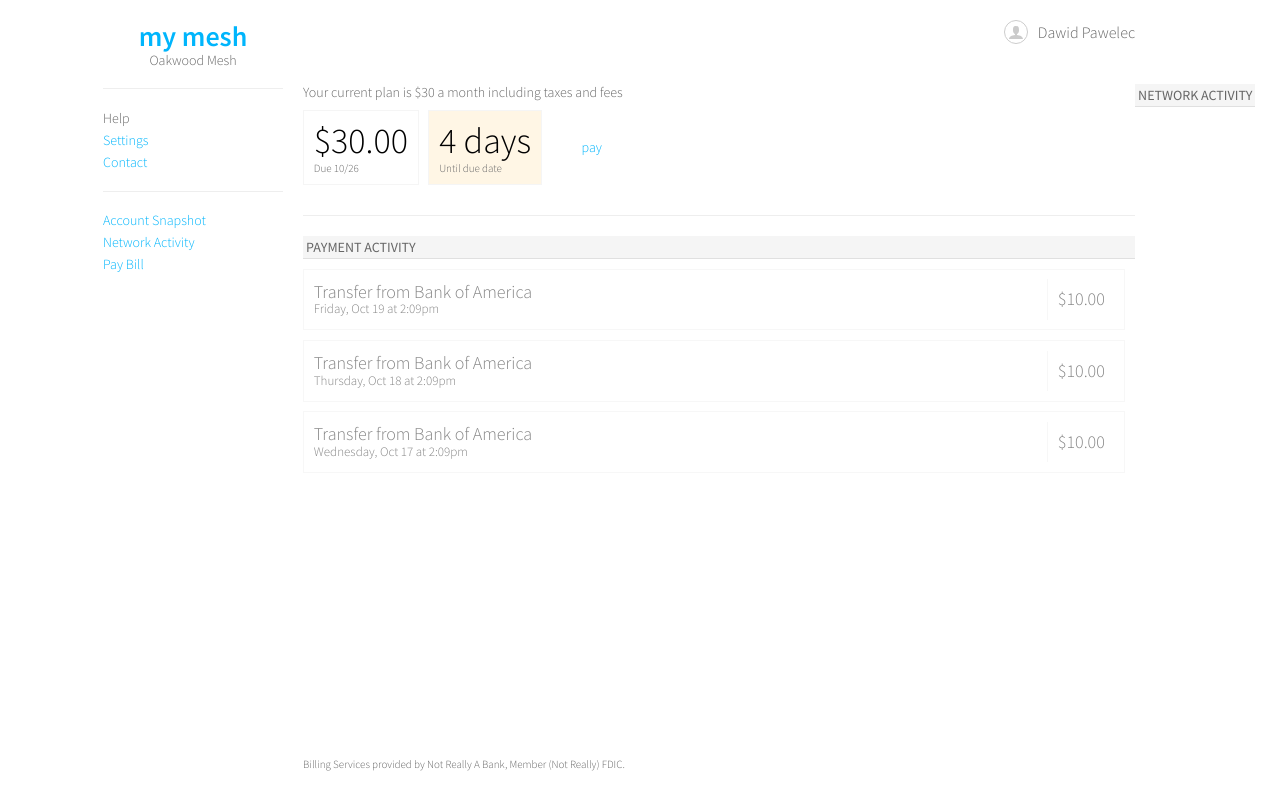
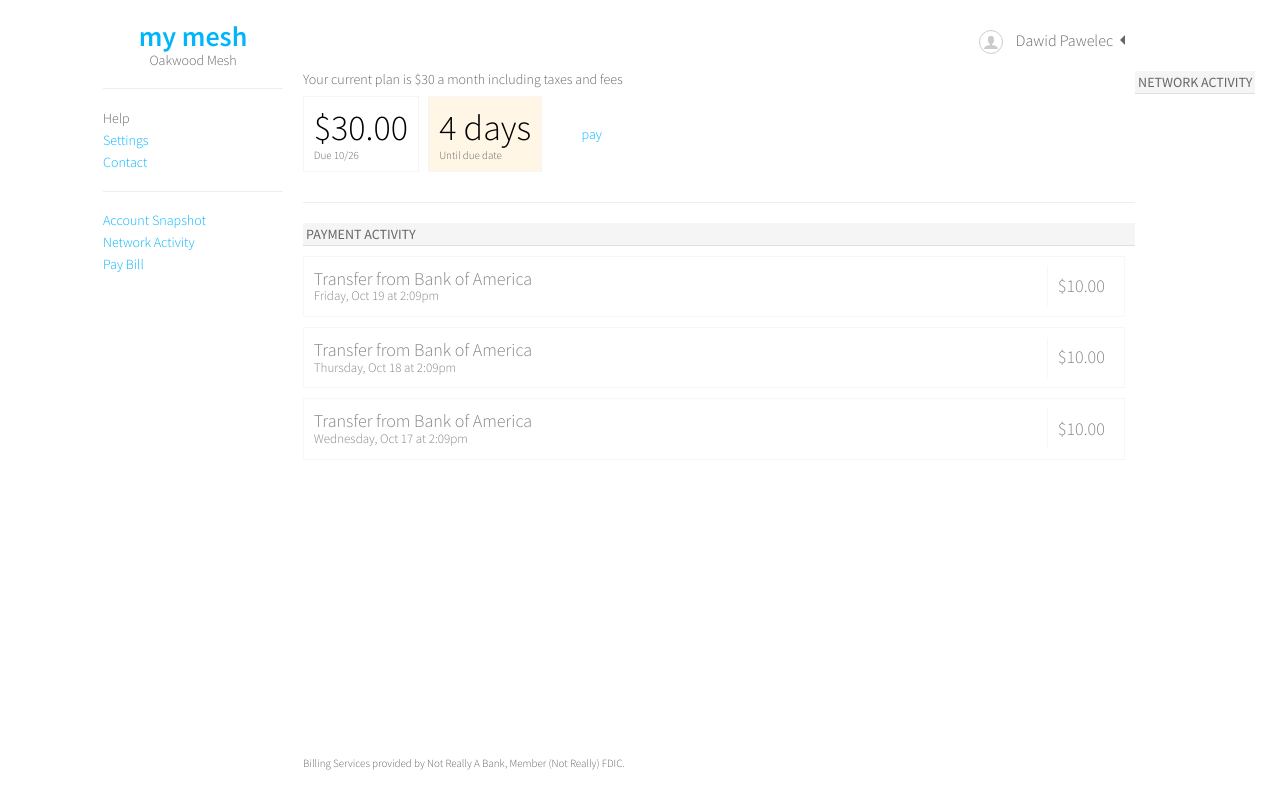
Before and after one commit to cidev5/tls-css-framework, a website: page examples/millennial_bank/index.html in a window 1280 px wide. Drawn offline with nearby package versions, Linux system fonts and the light colour scheme; files that its build step writes are made by us from their sources.

Commit message:
wip: collapsible

```diff
--- a/examples/millennial_bank/css/_default.scss
+++ b/examples/millennial_bank/css/_default.scss
@@ -52,3 +52,128 @@ hr {
     border:0;
     border-top:1px solid #eee;
 }
+
+// https://alligator.io/css/collapsible/
+.wrap-collapsible{
+
+    $config: (
+        borderRadius: 6px,
+
+        toggle: (
+            class: 'lbl-toggle',
+            backgroundColor: white
+        ),
+
+        content: (
+            class: 'collpasible-content',
+            innerClass: 'content-inner',
+            transition-duration: 250ms
+        ),
+
+        overlay: (
+            color: rgba(0,0,0,0.05),
+            transitionDuration: 500ms
+        ),
+
+        indicator: (
+            position: 'after',
+            color: currenColor
+        )
+
+    );
+
+    position: absolute;
+    z-index: 1;
+    right: 0;
+    input[type='checkbox'] {
+        display: none;
+    }
+
+    .lbl-toggle {
+        display: block;
+        padding: 1rem;
+        cursor: pointer;
+        border-radius: 6px;
+        transition: all 0.25s ease-out;
+        background-color:white;
+
+        //   &:before {
+        //     content: ' ';
+        //     display: inline-block;
+
+        //     border-top: 5px solid transparent;
+        //     border-bottom: 5px solid transparent;
+        //     border-left: 5px solid currentColor;
+
+        //     vertical-align: middle;
+        //     margin-right: .7rem;
+        //     transform: translateY(-2px);
+
+        //     transition: transform .2s ease-out;
+        //   }
+
+        &:after {
+            content: ' ';
+            display: inline-block;
+
+            border-top: 5px solid transparent;
+            border-bottom: 5px solid transparent;
+            border-right: 5px solid currentColor;
+
+            vertical-align: middle;
+            margin-left: .7rem;
+            transform: translateY(-2px);
+
+            transition: transform .2s ease-out;
+          }
+      }
+
+
+
+      .collapsible-content {
+        max-height: 0px;
+        overflow: hidden;
+
+        transition: max-height .25s ease-in-out;
+        .content-inner {
+            background: white;
+            border-bottom-left-radius: 6px;
+            border-bottom-right-radius: 6px;
+            padding: .5rem 1rem;
+            transition: all 0.25s ease-out;
+          }
+      }
+
+
+      .toggle:checked + .lbl-toggle + .collapsible-content {
+        max-height: 350px;
+      }
+
+      .toggle:checked + .lbl-toggle::before {
+        transform: rotate(90deg) translateX(0);
+      }
+      .toggle:checked + .lbl-toggle::after {
+        transform: rotate(-90deg) translateX(0);
+      }
+
+      .toggle:checked+.lbl-toggle {
+        border-bottom-right-radius: 0;
+        border-bottom-left-radius: 0;
+        border-bottom-color: whitesmoke;
+      }
+      .overlay-toggle{
+          position: fixed;
+          top: 0;
+          width: 100%;
+          height: 100vh;
+          left: 0;
+          z-index: -1;
+          background-color: rgba(0,0,0,0);
+          transition: background-color 500ms ease-in-out;
+          pointer-events: none;
+      }
+      .toggle:checked ~ .overlay-toggle{
+          background-color: rgba(0,0,0,0.05);
+          pointer-events: all;
+      }
+}
--- a/examples/millennial_bank/css/_millennial-bank.scss
+++ b/examples/millennial_bank/css/_millennial-bank.scss
@@ -163,7 +163,7 @@ $breakpoint-mobile:518px;
 
   .MastheadMain { grid-area: MastheadMain; }
 
-  .MastheadNav { grid-area: MastheadNav; }
+  .MastheadNav { grid-area: MastheadNav; position: relative; }
 
   .Scenes{
     display:flex;
--- a/examples/millennial_bank/index.html
+++ b/examples/millennial_bank/index.html
@@ -49,7 +49,22 @@
                     <h1 class="masthead-title">Account Snapshot</h1>
                 </div> -->
                 <div class="area-overlap MastheadNav">
-                    <div class="dropdown-profile"><i class="icon-user"></i> Dawid Pawelec</div>
+                    <!-- <div class="dropdown-profile"><i class="icon-user"></i> Dawid Pawelec</div> -->
+                    <div class="wrap-collapsible">
+                        <input id="collapsible" class="toggle" type="checkbox">
+                        <label for="collapsible" class="dropdown-profile lbl-toggle"><i class="icon-user"></i> Dawid
+                            Pawelec</label>
+                        <div class="collapsible-content">
+                            <div class="content-inner">
+                                <ul class="list-nav profile">
+                                    <li><a href="#profile">Profile</a></li>
+                                    <li><a href="#inbox">Inbox</a></li>
+                                    <li><a href="#logout">Sign Out</a></li>
+                                </ul>
+                            </div>
+                        </div>
+                        <label for="collapsible" class="overlay-toggle"></label>
+                    </div>
                 </div>
             </div>
             <div class="Scenes">
--- a/src/_module.scss
+++ b/src/_module.scss
@@ -6,3 +6,4 @@
 @import 'buttons.scss';
 @import 'nav.scss';
 @import 'inputs.scss';
+@import 'collapsible.scss';
```
Also changed, not shown: src/_collapsible.scss (added).
